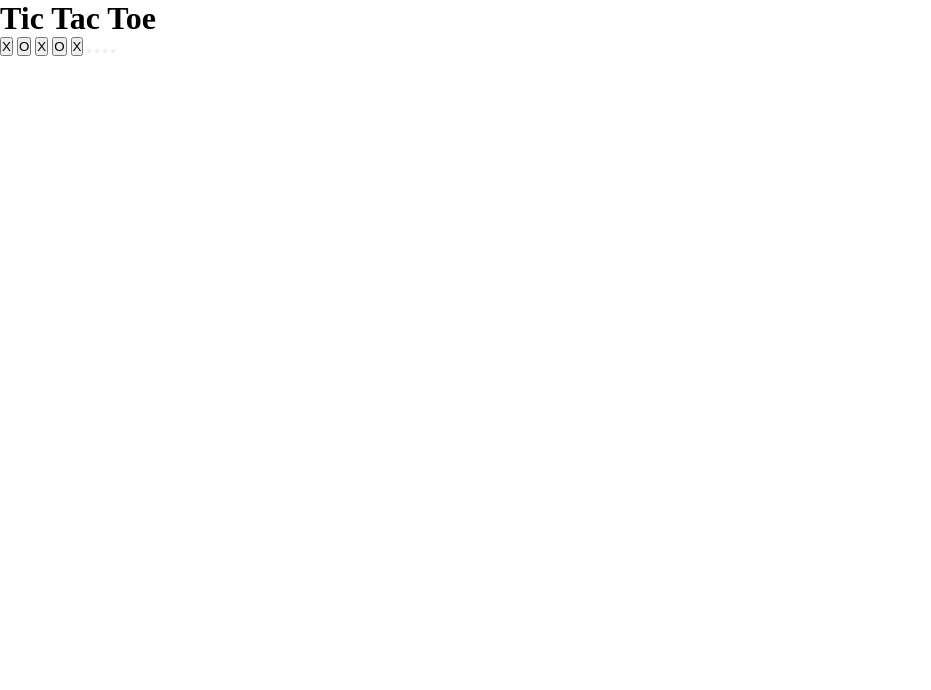
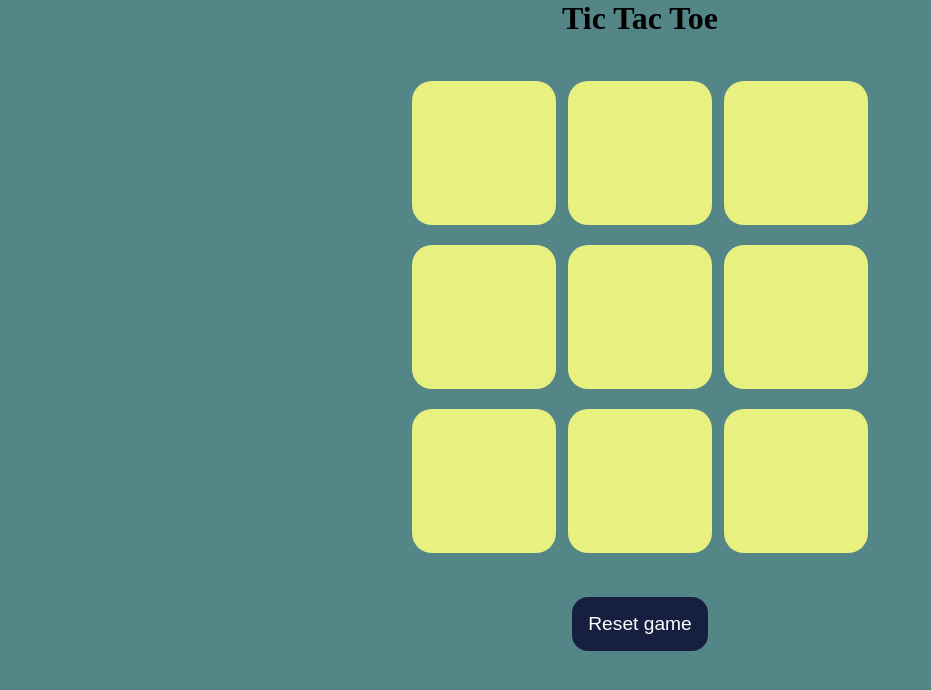
Before and after one commit to AkkuByte/Tic-Toe-Tae, a plain HTML site: page index.html in a window 1280 px wide. Shown: the whole page, without its empty margins (0-931 px from the left). Drawn offline with Linux system fonts and the light colour scheme.

Commit message:
added css and js files to the project

```diff
--- a/index.html
+++ b/index.html
@@ -9,17 +9,20 @@
   <body>
     <main>
       <h1>Tic Tac Toe</h1>
-      <div class="game">
-        <button class="box">X</button>
-        <button class="box">O</button>
-        <button class="box">X</button>
-        <button class="box">O</button>
-        <button class="box">X</button>
-        <button class="box"></button>
-        <button class="box"></button>
-        <button class="box"></button>
-        <button class="box"></button>
+      <div class="container">
+        <div class="game">
+          <button class="box"></button>
+          <button class="box"></button>
+          <button class="box"></button>
+          <button class="box"></button>
+          <button class="box"></button>
+          <button class="box"></button>
+          <button class="box"></button>
+          <button class="box"></button>
+          <button class="box"></button>
+        </div>
       </div>
+      <button id="reset-btn">Reset game</button>
     </main>
 
     <script src="script.js"></script>
--- a/script.js
+++ b/script.js
@@ -0,0 +1,28 @@
+let boxes = document.querySelectorAll(".box");
+let resetBtn = document.getElementById("#reset-btn");
+let turno = true; // playerx , playero
+
+const winPatterns = [
+  [0, 1, 2],
+  [3, 4, 5],
+  [6, 7, 8],
+  [0, 3, 6],
+  [1, 4, 7],
+  [2, 5, 8],
+  [0, 4, 8],
+  [2, 4, 6],
+];
+
+boxes.forEach((box) =>{
+    box.addEventListener("click",() =>{
+        console.log("box was clicked");
+        if (turno == true){
+            box.innerText = "0";
+            turno = false;
+        }else{
+            box.innerText = "X";
+            turno = true;
+        }
+        box.disabled=true;
+    })
+})
--- a/style.css
+++ b/style.css
@@ -1,4 +1,42 @@
-*{
-    margin:0;
-    padding:0;
+* {
+  margin: 0;
+  padding: 0;
 }
+body {
+  background-color: #548687;
+  text-align: center;
+}
+.container {
+  height: 70vh;
+  display: flex;
+  justify-content: center;
+  align-items: center;
+}
+.game {
+  height: 60vmin;
+  width: 60vmin;
+  display: flex;
+  flex-wrap: wrap;
+  justify-content: center;
+  align-items:center;
+  gap:1.5vmin;
+}
+.box {
+  width: 18vh;
+  height: 18vh;
+  border-radius: 20px;
+  border:none;
+  font-size:9vmin;
+  color:#b0413e;
+  background-color: rgb(232, 240, 128);
+  /* box-shadow: 1rem 1rem 1rem #000; */
+}
+#reset-btn {
+  background-color: #171f41;
+  color: white;
+  font-size: 1.2rem;
+  padding: 1rem ;
+  border-radius: 1rem;
+  border:none;
+  cursor: pointer;
+}
```
